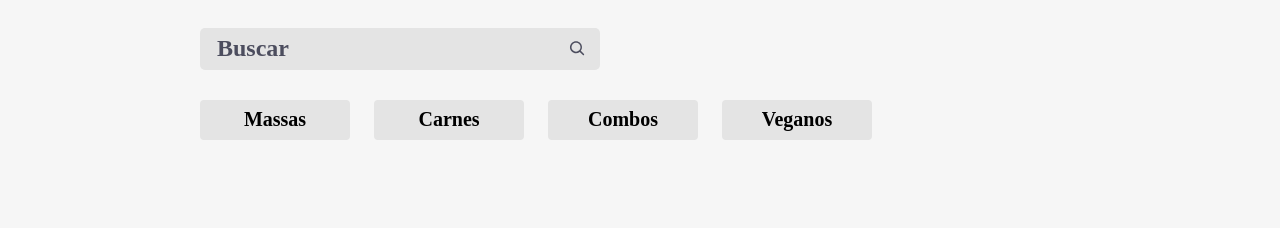
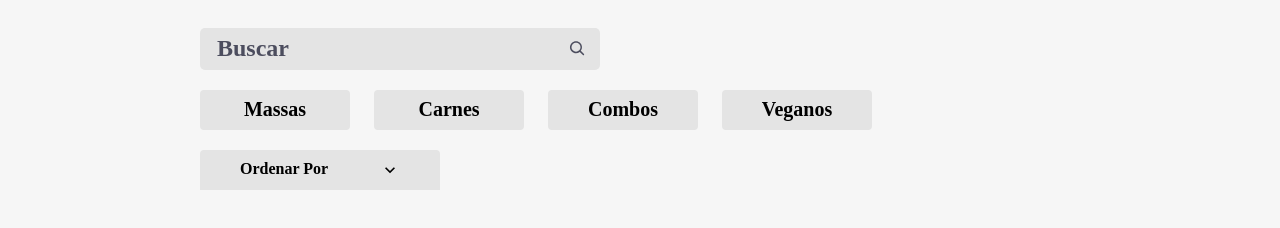
Before and after one commit to lucasnsouza/cardapio-react, a React (Create React App) app: page / in a window 1280 px wide. Shown: the part 564-792 px from the top of the page. Built offline with nearby package versions, Linux system fonts and the light colour scheme; a web font is replaced by a local one.

Commit message:
feat: select funcional no ordenador

```diff
--- a/src/pages/Cardapio/Cardapio.module.scss
+++ b/src/pages/Cardapio/Cardapio.module.scss
@@ -1,5 +1,5 @@
-@import 'styles/_variaveis.scss';
-@import "styles/_breakpoints.scss";
+@import 'styles/variaveis';
+@import "styles/breakpoints";
 
 .menu {
   padding: 20px $padding-horizontal;
--- a/src/pages/Cardapio/Ordenador/index.tsx
+++ b/src/pages/Cardapio/Ordenador/index.tsx
@@ -1,11 +1,23 @@
 import styles from "./Ordenador.module.scss";
 import opcoes from "./opcoes.json";
-
+import { useState } from "react";
+import classNames from "classnames";
+import { MdKeyboardArrowDown, MdKeyboardArrowUp } from 'react-icons/md';
 export default function Ordenador() {
+  //estado de aberto do select
+  const [aberto, setAberto] = useState(false);
   return (
-    <button className={styles.ordenador}>
+    <button
+        className={styles.ordenador}
+        onClick={() => setAberto(!aberto)}
+        onBlur={() => setAberto(false)}
+    >
       <span>Ordenar Por</span>
-      <div className={styles.ordenador__options}>
+      {aberto ? (<MdKeyboardArrowUp size={20}/>) : (<MdKeyboardArrowDown size={20}/>)}
+      <div className={classNames({
+        [styles.ordenador__options]: true,
+        [styles["ordenador__options--ativo"]]: aberto
+      })}>
         {opcoes.map((opcao) => (
           <div className={styles.ordenador__option} key={opcao.value}>
             {opcao.nome}
--- a/src/pages/Cardapio/index.tsx
+++ b/src/pages/Cardapio/index.tsx
@@ -3,6 +3,7 @@
 import Buscador from './Buscador';
 import { useState } from 'react';
 import Filtros from './Filtros';
+import Ordenador from './Ordenador';
 
 export default function Cardapio() {
     const [busca, setBusca] = useState("");
@@ -22,8 +23,10 @@
             <section className={styles.cardapio}>
                 <h3 className={styles.cardapio__titulo}>Cardápio</h3>
                 <Buscador busca={busca} setBusca={setBusca}/>
-                <div className={styles.cardapio__filtros}></div>
+                <div className={styles.cardapio__filtros}>
                 <Filtros filtro={filtro} setFiltro={setFiltro}/>
+                <Ordenador />
+                </div>
             </section>
         </main>
     )
--- a/src/styles/_variaveis.scss
+++ b/src/styles/_variaveis.scss
@@ -1,7 +1,7 @@
 $padding-horizontal-mobile: 100px;
 $padding-horizontal-sm: 150px;
 $padding-horizontal-md: 200px;
-$padding-horizontal: 250px;
+$padding-horizontal: 150px;
 $dark: #242536;
 $dark-grey: #92929d;
 $grey: #e4e4e4;
```
